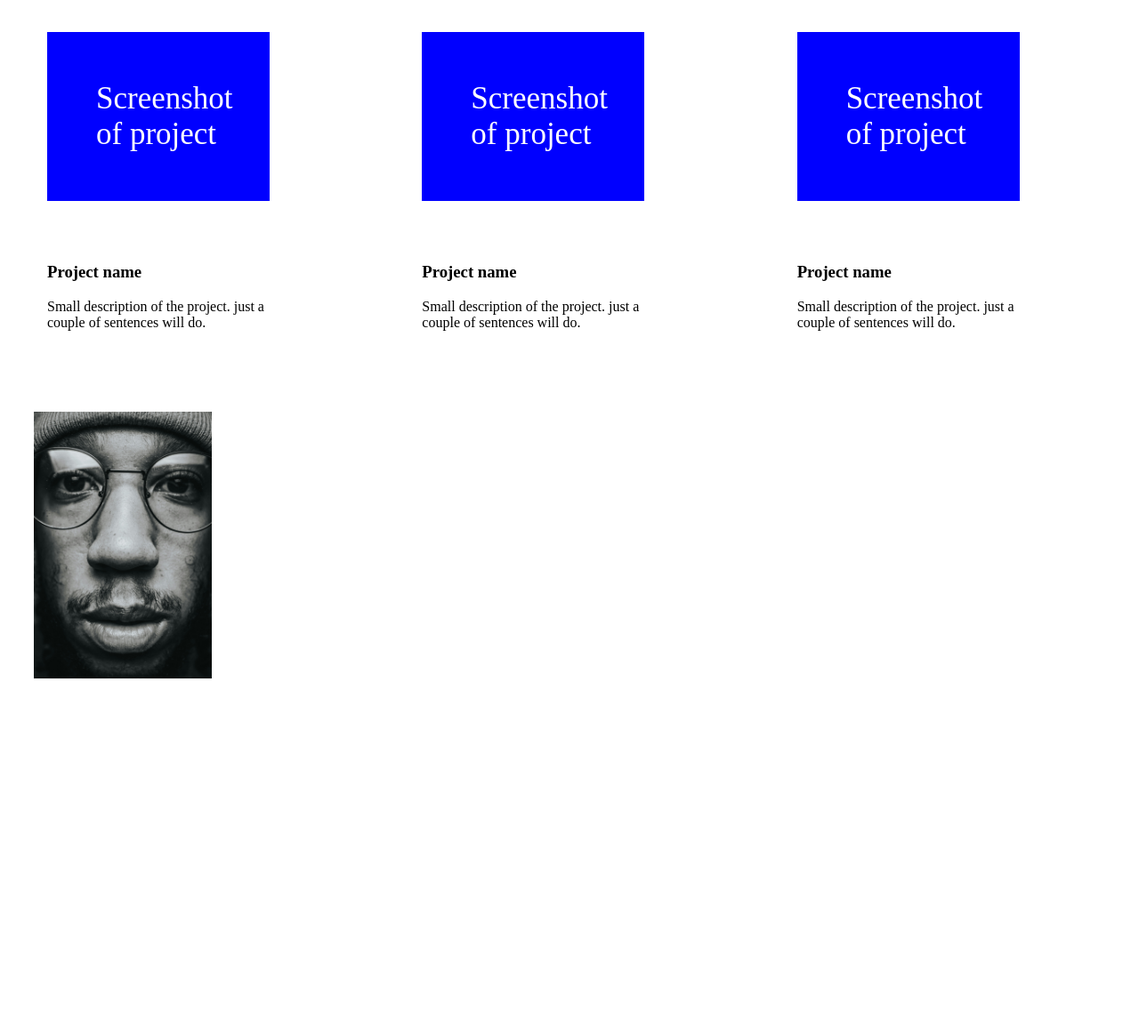
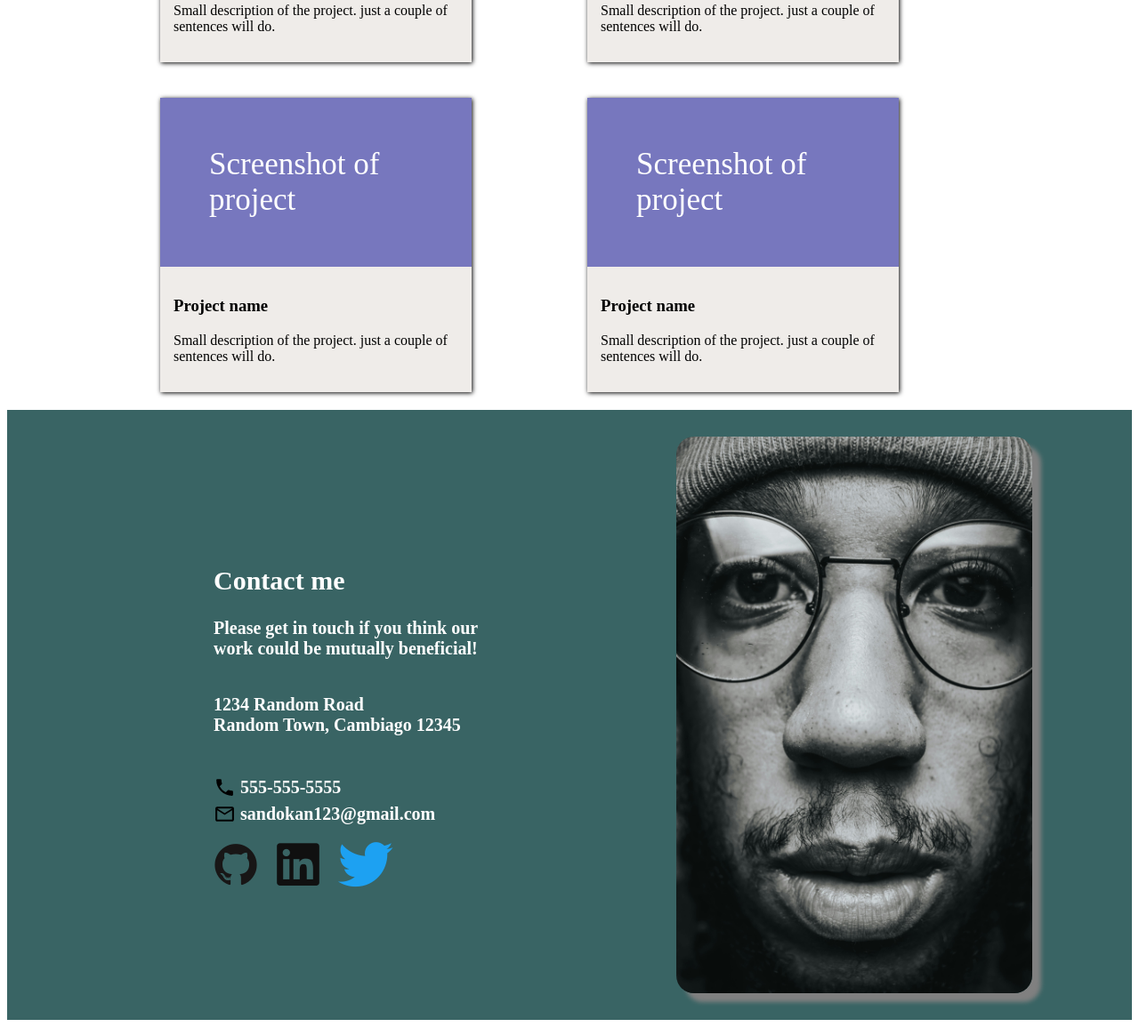
Before and after one commit to FedericoPontonio/homepage, a plain HTML site: page index.html in a window 1280 px wide. Shown: the part 1028-2183 px from the top of the page at 89% size. Before the commit the page ends 1833 px from the top, so only its background shows below. Drawn offline with nearby package versions, Linux system fonts and the light colour scheme.

Commit message:
Add page content and basic style

```diff
--- a/index.html
+++ b/index.html
@@ -5,11 +5,14 @@
     <meta name="viewport" content="width=device-width, initial-scale=1.0">
     <link rel="stylesheet" href="style.css">
     <title>Homepage</title>
+    <link rel="stylesheet" type='text/css' href="https://cdn.jsdelivr.net/gh/devicons/devicon@latest/devicon.min.css" />
+    <link rel="stylesheet" type='text/css' href="https://cdn.jsdelivr.net/gh/devicons/devicon@latest/devicon.min.css" />
+    <link rel="stylesheet" type='text/css' href="https://cdn.jsdelivr.net/gh/devicons/devicon@latest/devicon.min.css" />
 </head>
 <body>
     <header>
         <img src="pexels-khoa-vo-2347168-5750777.jpg">
-        <p>Lorem ipsum dolor sit amet, consectetur adipiscing elit, sed do eiusmod tempor incididunt ut labore et dolore magna aliqua. Ut enim ad minim veniam, quis nostrud exercitation ullamco laboris nisi ut aliquip ex ea commodo consequat. Duis aute irure dolor in reprehenderit in voluptate velit esse cillum dolore eu fugiat nulla pariatur. Excepteur sint occaecat cupidatat non proident, sunt in culpa qui officia deserunt mollit anim id est laborum.</p>
+        <!-- <p>Lorem ipsum dolor sit amet, consectetur adipiscing elit, sed do eiusmod tempor incididunt ut labore et dolore magna aliqua. Ut enim ad minim veniam, quis nostrud exercitation ullamco laboris nisi ut aliquip ex ea commodo consequat. Duis aute irure dolor in reprehenderit in voluptate velit esse cillum dolore eu fugiat nulla pariatur.</p> -->
     </header>
     <h2>My work</h2>
 
@@ -58,7 +61,21 @@
         </div>
     </main>
     <footer>
-        <div></div>
+        <div class="contacts">
+            <div>
+                <h2>Contact me</h2>
+            <p>Please get in touch if you think our work could be mutually beneficial!</p>
+            </div>
+            <p>1234 Random Road <br> Random Town, Cambiago 12345</p>
+            <p><svg xmlns="http://www.w3.org/2000/svg" viewBox="0 0 24 24"><title>phone</title><path d="M6.62,10.79C8.06,13.62 10.38,15.94 13.21,17.38L15.41,15.18C15.69,14.9 16.08,14.82 16.43,14.93C17.55,15.3 18.75,15.5 20,15.5A1,1 0 0,1 21,16.5V20A1,1 0 0,1 20,21A17,17 0 0,1 3,4A1,1 0 0,1 4,3H7.5A1,1 0 0,1 8.5,4C8.5,5.25 8.7,6.45 9.07,7.57C9.18,7.92 9.1,8.31 8.82,8.59L6.62,10.79Z" /></svg>
+                 555-555-5555 <br><svg xmlns="http://www.w3.org/2000/svg" viewBox="0 0 24 24"><title>email-outline</title><path d="M22 6C22 4.9 21.1 4 20 4H4C2.9 4 2 4.9 2 6V18C2 19.1 2.9 20 4 20H20C21.1 20 22 19.1 22 18V6M20 6L12 11L4 6H20M20 18H4V8L12 13L20 8V18Z" /></svg>
+                 sandokan123@gmail.com</p>
+            <div class="logos">
+            <i class="devicon-github-original colored"></i>
+            <i class="devicon-linkedin-plain colored" style="color: rgb(16, 16, 16);"></i>
+            <i class="devicon-twitter-original colored"></i>
+            </div>
+        </div>
         <img src="pexels-everton-nobrega-999186-4437655.jpg" alt="">
     </footer>
 </body>
--- a/style.css
+++ b/style.css
@@ -2,31 +2,71 @@ header {
     background-color: rgb(57, 100, 100);
     font-size: 40px;
     display: flex;
+    flex-wrap: wrap;
+    max-height: 500px;
 }
 header>img {
+    position: relative;
+    right: 10px;
+    bottom: 15px;
     max-width: 600px;
 }
 main {
     display: grid;
-    grid-template-columns: 1fr 1fr 1fr;
+    grid-template-columns: repeat(auto-fill, 480px);
+    justify-content: center;
 }
 .gridUnit {
     display: flex;
     flex-direction: column;
     margin: 20px;
-    max-width: 300px;
+    width: 350px;
+    box-shadow: 1px 1px 5px ;
 }
 .display {
-    background-color: blue;
+    background-color: rgb(119, 119, 190);
     color: white;
-    margin: 25px;
     padding: 55px;
     font-size: 35px;
+    margin-bottom: 0px;
 }
 .cellCaption {
-    margin: 25px;
+    margin-top: 0px;
+    padding: 15px;
+    background-color: rgb(239, 236, 233);
+}
+
+footer {
+    display: flex;
+    flex-wrap: wrap;
+    justify-content: center;
+    font-size: 20px;
+    font-weight: 600;
+    color: white;
+    background-color: rgb(57, 100, 100);
+}
+.contacts {
+    display: grid;
+    grid-row: repeat(auto-fill, 80px);
+    padding: 150px;
+    max-width: 340px;
 }
 footer>img {
-    max-width: 200px;
+    max-width: 400px;
     margin: 30px;
+    box-shadow: 10px 10px 5px gray;
+    border-radius: 20px;
 }
+.logos {
+    display: grid;
+    grid-template-columns: repeat(auto-fill, 50px);
+    gap: 20px;
+}
+i {
+    font-size: 50px;
+}
+svg {
+    width: 25px;
+    position: relative;
+    top: 6px;
+}
```
